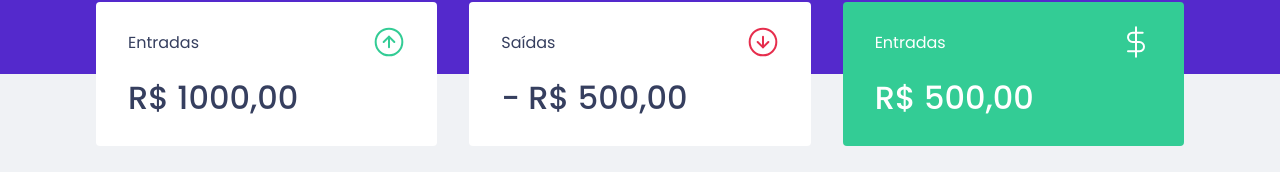
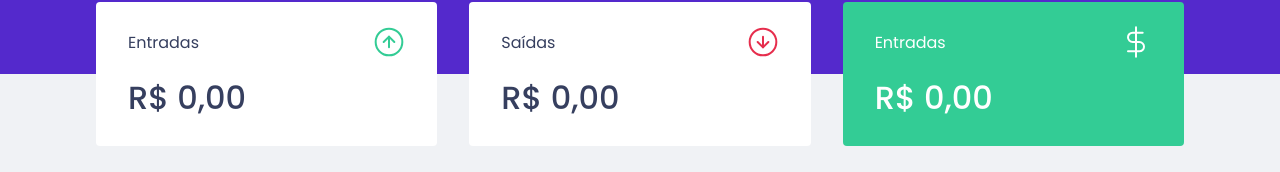
Before and after one commit to JuanMVeronez/ignite-react02-dt-money, a React (Create React App) app: page / in a window 1280 px wide. Shown: the part 203-375 px from the top of the page. Built offline with nearby package versions, Linux system fonts and the light colour scheme; no server answers; what miragejs would draw is missing.

Commit message:
hook created to use Transaction state

```diff
--- a/src/App.tsx
+++ b/src/App.tsx
@@ -1,6 +1,6 @@
 import { useState } from 'react';
 import Modal from 'react-modal';
-import { TransactionsProvider } from './TransactionsContext';
+import { TransactionsProvider } from './hooks/useTransactions';
 
 import { Dashboard } from "./components/Dashboard";
 import { Header } from "./components/Header";
--- a/src/components/Dashboard/index.tsx
+++ b/src/components/Dashboard/index.tsx
@@ -1,11 +1,11 @@
-import { Summury } from "../Summary";
+import { Summary } from "../Summary";
 import { TransactionsTable } from "../TransactionsTable";
 import { Container } from "./styles";
 
 export function Dashboard() {
   return (
     <Container>
-      <Summury />
+      <Summary />
       <TransactionsTable />
     </Container>
   );
--- a/src/components/NewTransactionModal/index.tsx
+++ b/src/components/NewTransactionModal/index.tsx
@@ -4,8 +4,8 @@ import { Container, RadioButton, TransactionTypeContainer } from './styles'
 import closeSvg from '../../assets/closeVector.svg'
 import incomeSvg from '../../assets/Entradas.svg'
 import outcomeSvg from '../../assets/Saidas.svg'
-import { FormEvent, useContext, useState } from 'react'
-import { TransactionsContext } from '../../TransactionsContext'
+import { FormEvent, useState } from 'react'
+import { useTransactions } from '../../hooks/useTransactions'
 
 
 type NewTransactionModalProps = {
@@ -29,7 +29,7 @@ export function NewTransactionModal({
     setCategory('')
   }
 
-  const { createTransaction } = useContext(TransactionsContext)
+  const { createTransaction } = useTransactions()
 
   async function handleCreateNewTransaction (e: FormEvent) {
     e.preventDefault()
--- a/src/components/Summary/index.tsx
+++ b/src/components/Summary/index.tsx
@@ -3,28 +3,35 @@ import { Container } from "./styles";
 import incomeSvg from '../../assets/Entradas.svg'
 import outcomeSvg from '../../assets/Saidas.svg'
 import totalSvg from '../../assets/Total.svg'
-// import { TransactionsContext } from "../../TransactionsContext";
-// import { useContext } from "react";
+import { useTransactions } from "../../hooks/useTransactions";
 
-export function Summury() {
-  //const data = useContext(TransactionsContext)
+export function Summary() {
+  const { transactions } = useTransactions()
+
+  const summary = transactions.reduce((acc, transaction) => {
+    if (transaction.type === 'deposit') {
+      acc.deposit += transaction.amount
+      acc.total += transaction.amount
+    } else {
+      acc.withdraw += transaction.amount
+      acc.total -= transaction.amount
+    }
+    return acc
+  }, {deposit: 0, withdraw: 0, total: 0})
 
   return (
     <Container>
-      {/* Forma mais antiga de consumir context: */}
-      {/* <TransactionsContext.Consumer>
-        {(data) => {
-          console.log(data)
-
-          return (<p>ok</p>)
-        }}
-      </TransactionsContext.Consumer> */}
       <div>
         <header>
           <p>Entradas</p>
           <img src={incomeSvg} alt="Entradas" />
         </header>
-        <strong>R$ 1000,00</strong>
+        <strong>{
+          new Intl.NumberFormat('pt-br', {
+            style: 'currency',
+            currency: 'BRL'
+          }).format(summary.deposit)
+        }</strong>
       </div>
 
       <div>
@@ -32,7 +39,12 @@ export function Summury() {
           <p>Saídas</p>
           <img src={outcomeSvg} alt="Saídas" />
         </header>
-        <strong> - R$ 500,00</strong>
+        <strong>{
+          new Intl.NumberFormat('pt-br', {
+            style: 'currency',
+            currency: 'BRL'
+          }).format(summary.withdraw)
+        }</strong>
       </div>
 
       <div className="totalContainer">
@@ -40,7 +52,12 @@ export function Summury() {
           <p>Entradas</p>
           <img src={totalSvg} alt="Total" />
         </header>
-        <strong>R$ 500,00</strong>
+        <strong>{
+          new Intl.NumberFormat('pt-br', {
+            style: 'currency',
+            currency: 'BRL'
+          }).format(summary.total)
+        }</strong>
       </div>
     </Container>
   )
--- a/src/components/TransactionsTable/index.tsx
+++ b/src/components/TransactionsTable/index.tsx
@@ -1,9 +1,8 @@
-import { useContext } from "react";
-import { TransactionsContext } from "../../TransactionsContext";
+import { useTransactions } from "../../hooks/useTransactions";
 import { Container } from "./styles";
 
 export function TransactionsTable() {
-  const { transactions } = useContext(TransactionsContext)
+  const { transactions } = useTransactions()
 
   return (
     <Container>
--- a/src/TransactionsContext.tsx
+++ b/src/hooks/useTransactions.tsx
@@ -1,5 +1,5 @@
-import { createContext,ReactNode,useEffect, useState } from "react";
-import { api } from "./services/api";
+import { createContext,ReactNode,useContext,useEffect, useState } from "react";
+import { api } from "../services/api";
 
 export type Transaction = {
   id: number;
@@ -30,7 +30,7 @@ type TransactionsContextData = {
   createTransaction: (transaction: InputTrasaction) => Promise<void>
 }
 
-export const TransactionsContext = createContext<TransactionsContextData>({} as TransactionsContextData)
+const TransactionsContext = createContext<TransactionsContextData>({} as TransactionsContextData)
 
 export function TransactionsProvider({children}: ContextProviderProps) {
   const [transactions, setTransactions] = useState<Transaction[]>([])
@@ -55,3 +55,7 @@ export function TransactionsProvider({children}: ContextProviderProps) {
     </TransactionsContext.Provider>
   )
 }
+
+export function useTransactions() {
+  return useContext(TransactionsContext)
+}
```
